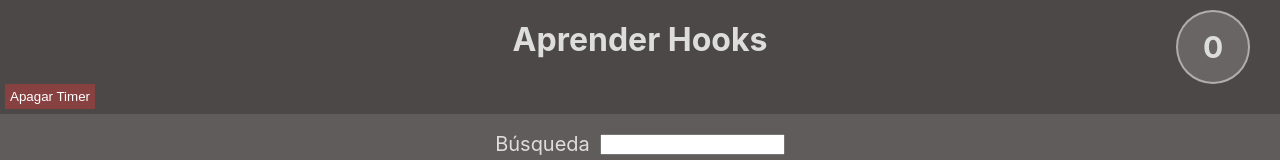
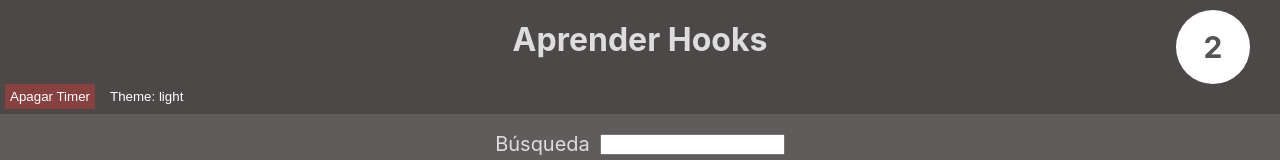
Before and after one commit to correooke/hooks-simple, a React (Create React App) app: page / in a window 1280 px wide. Both pictures are taken after a click on the button "Activar Timer". Shown: the top 160 px of the page. Built offline with nearby package versions, Linux system fonts and the light colour scheme.

Commit message:
Add context hook

```diff
--- a/src/App.css
+++ b/src/App.css
@@ -74,6 +74,11 @@ h1 {
   align-items: center;
 }
 
+.timer.light {
+  background-color: white;
+  color: #555;
+}
+
 .timer span {
   display: block;
 }
--- a/src/App.js
+++ b/src/App.js
@@ -1,21 +1,23 @@
 import React, { useState } from 'react';
 import Search from './components/Search';
 import List from './components/List';
+import Timer from './components/Timer';
+import ThemeContext from './contexts/ThemeContext';
+import data from './data';
 import './App.css';
-import Timer from './components/Timer';
-import data from './data';
 
 const App = () => {
 
   const [ items, setItems ] = useState(data);
   const [ showTimer, setShowTimer ] = useState(false)
-
+  const [ style, setStyle ] = useState('light');
   const onChangeSearch = value => {
     const newItems = data.filter(item => item.title.toLowerCase().includes(value.toLowerCase()));
     setItems(newItems);
   }
 
   return (
+    <ThemeContext.Provider value={style}>
       <div className="app">
         <div className="header">
           <h1>Aprender Hooks</h1>
@@ -23,12 +25,16 @@ const App = () => {
         <button className={showTimer ? 'showTimer' : 'hideTimer'} onClick={() => { setShowTimer(!showTimer)} }>
           {showTimer ? "Apagar Timer" : "Activar Timer"}
         </button>
+        <button onClick={() => setStyle(style => style === 'light' ? 'dark' : 'light')}>
+          Theme: {style}
+        </button>
         {
           showTimer ? <Timer /> : null
         }
         <Search onChangeSearch={onChangeSearch} />
         <List items={items} />
       </div>
+      </ThemeContext.Provider>
   );
 };
 
--- a/src/components/Timer.js
+++ b/src/components/Timer.js
@@ -1,4 +1,5 @@
-import React, { useState, useEffect, useDebugValue, useMemo } from 'react';
+import React, { useState, useEffect, useDebugValue, useMemo, useContext } from 'react';
+import ThemeContext from './../contexts/ThemeContext';
 
 // Ver tamb Functional updates (setSeconds(seconds => seconds + 1))
 // Lazy initial state
@@ -19,11 +20,12 @@ const useTimer = initialValue => {
 }
 const Timer = () => {
     const seconds = useTimer(0);
+    const theme = useContext(ThemeContext);
 
     return (
-        <div className="timer">
+        <div className={`timer ${theme}`}>
             {
-                useMemo(() => <p>{seconds}</p>, [])
+                useMemo(() => <p>{seconds}</p>, [seconds])
             }
         </div>
     );
--- /dev/null
+++ b/src/contexts/ThemeContext.js
@@ -0,0 +1,6 @@
+
+import React from 'react';
+
+const ThemeContext = React.createContext('light')
+
+export default ThemeContext;
```
Lines whose indentation alone changed are shown as unchanged.
